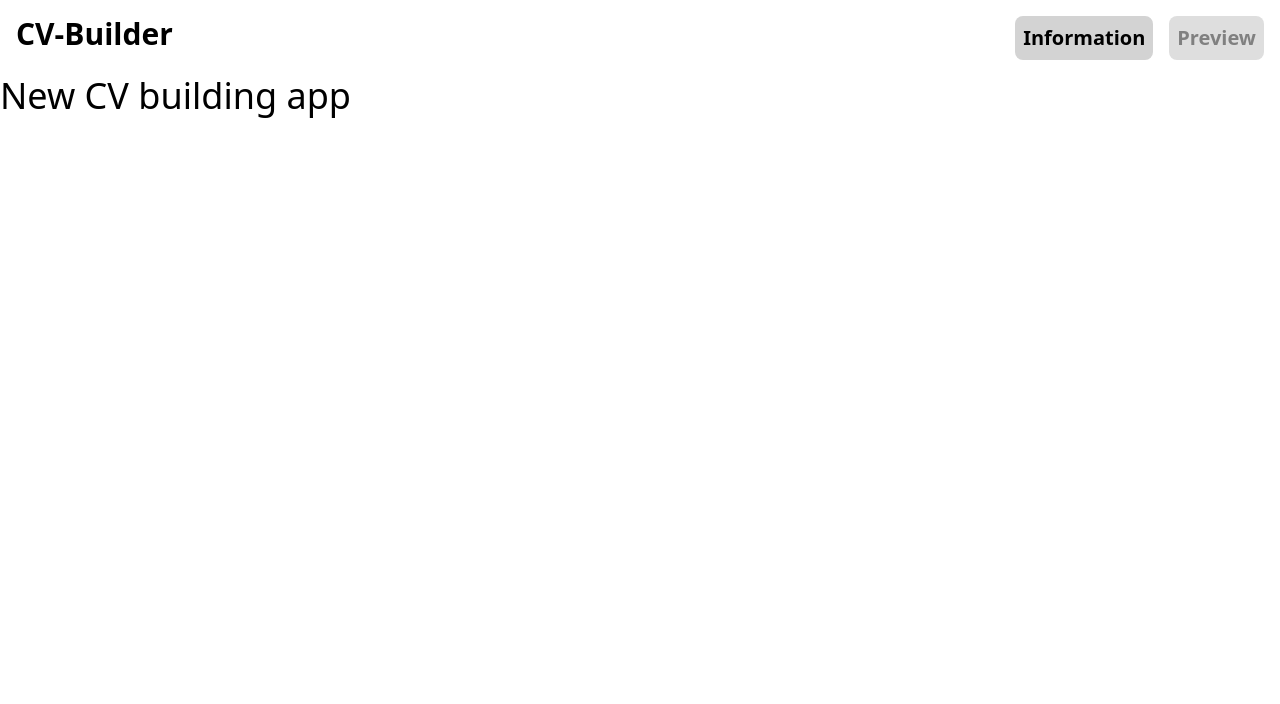
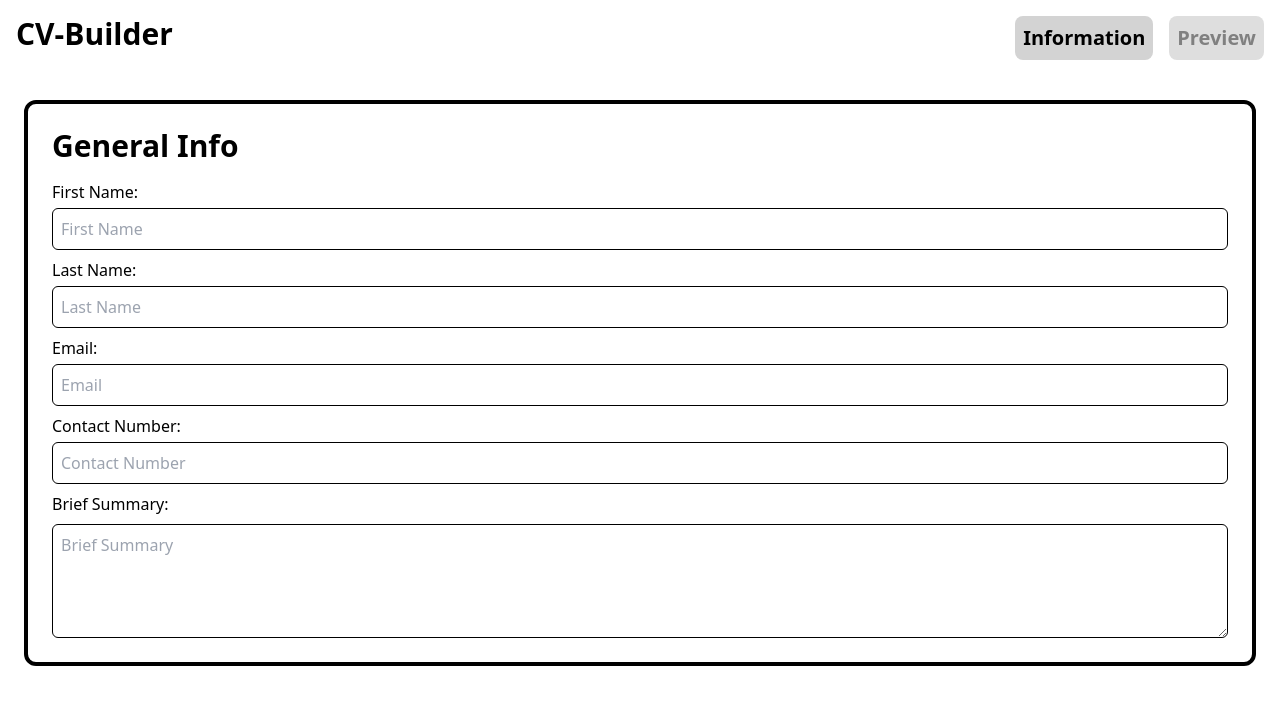
Before and after one commit to JC33340/CVbuilder2, a React (Vite) app: page / in a window 1280 px wide. Shown: the top 704 px of the page. Built offline with nearby package versions, Linux system fonts and the light colour scheme.

Commit message:
added general info section

```diff
--- a/src/App.tsx
+++ b/src/App.tsx
@@ -1,9 +1,14 @@
+import Section from "./components/Section"
+import GeneralInfo from "./components/GeneralInfo"
+
 
 function App() {
 
   return (
-    <div className='text-4xl'>
-      New CV building app
+    <div className="p-6">
+      <Section header="General Info">
+        <GeneralInfo />
+      </Section>
     </div>
   )
 }
--- a/src/Layout.tsx
+++ b/src/Layout.tsx
@@ -1,14 +1,68 @@
 import { Outlet } from "react-router"
 import Header from './components/Header'
+import { createContext, useState} from "react"
+
+type generalInfoStateType = {
+    firstName:string,
+    lastName:string,
+    email:string,
+    contactNumber:string,
+    briefSummary:string
+}
+
+type contextType = {
+    generalInfo:{
+        state:generalInfoStateType,
+        setter:(obj:generalInfoStateType)=>void
+    }
+}
+
+const userContext = createContext<contextType>({
+    generalInfo:{
+        state:{
+            firstName:'',
+            lastName:'',
+            email:'',
+            contactNumber:'',
+            briefSummary:''
+        },
+        setter:(obj:generalInfoStateType)=>{}
+    }
+});
 
 const Layout = ()=>{
+
+    //general info
+    const [generalInfo,setGeneralInfo] = useState<generalInfoStateType>({
+        firstName:'',
+        lastName:'',
+        email:'',
+        contactNumber:'',
+        briefSummary:''
+    })
+
+    const updateGeneralInfo = (obj:generalInfoStateType)=>{
+        setGeneralInfo(obj)
+    }
+
+
     return (
         <>
             <Header />
-            <Outlet />
+            <userContext.Provider value={{
+                generalInfo:{
+                    state:generalInfo,
+                    setter:updateGeneralInfo
+                }
+            }}>
+                <Outlet />
+            </userContext.Provider>
         </>
 
     )
 }
 
-export default Layout
+export {Layout}
+export {userContext}
+
+export { type generalInfoStateType}
--- /dev/null
+++ b/src/components/GeneralInfo.tsx
@@ -0,0 +1,58 @@
+import Input from './Input'
+import {useState,useContext,useEffect} from 'react'
+import { userContext } from '../Layout'
+import Textarea from './Textarea'
+import { type generalInfoStateType } from '../Layout'
+
+
+const GeneralInfo = ()=>{
+
+    const context = useContext(userContext);
+
+    const [generalInfoState,setGeneralInfoState] = useState<generalInfoStateType>({
+        firstName:'',
+        lastName:'',
+        email:'',
+        contactNumber:'',
+        briefSummary:''
+    })
+
+    const handleChange = (e:React.ChangeEvent<HTMLInputElement>)=>{
+        setGeneralInfoState(prev=>{
+            return(
+                {
+                    ...prev,
+                    [e.target.name]:e.target.value
+                }
+            )
+        })
+    }
+
+    const handleChangeTextarea = (e:React.ChangeEvent<HTMLTextAreaElement>)=>{
+        setGeneralInfoState(prev=>{
+            return(
+                {
+                    ...prev,
+                    [e.target.name]:e.target.value
+                }
+            )
+        })
+    }
+
+    //change context when input changes
+    useEffect(()=>{
+        context.generalInfo.setter(generalInfoState)
+    },[generalInfoState])
+
+    return(
+        <div className='flex flex-col gap-y-2'>
+            <Input placeholder='First Name' label='First Name:' handleChange={handleChange} name ='firstName' value={generalInfoState.firstName}/>
+            <Input placeholder='Last Name' label='Last Name:' handleChange={handleChange} name ='lastName' value={generalInfoState.lastName}/>
+            <Input placeholder='Email' label='Email:' handleChange={handleChange} name ='email' value={generalInfoState.email}/>
+            <Input placeholder='Contact Number' label='Contact Number:' handleChange={handleChange} name ='contactNumber' value={generalInfoState.contactNumber}/>
+            <Textarea handleChange={handleChangeTextarea} label='Brief Summary:' placeholder='Brief Summary' name="briefSummary" value={generalInfoState.briefSummary}></Textarea>
+        </div>
+    )
+}
+
+export default GeneralInfo
--- /dev/null
+++ b/src/components/Input.tsx
@@ -0,0 +1,19 @@
+type InputType = {
+    placeholder:string,
+    label:string,
+    handleChange:(e:any)=>void,
+    name:string,
+    value:string
+}
+
+const Input = ({placeholder,label,handleChange,name,value}:InputType)=>{
+    return(
+        <div className="flex flex-col gap-y-1">
+            <label>{label}</label>
+            <input value={value} name = {name} className="border-[1px] border-black rounded-md p-2" placeholder={placeholder} onChange={handleChange}></input>
+        </div>
+
+    )
+}
+
+export default Input
--- /dev/null
+++ b/src/components/Section.tsx
@@ -0,0 +1,12 @@
+
+
+const Section = ({header,children}:{header:string,children:React.ReactNode})=>{
+    return(
+        <div className="p-6 border-black border-4 rounded-xl flex flex-col gap-y-4">
+            <span className="text-3xl font-semibold">{header}</span>
+            {children}
+        </div>
+    )
+}
+
+export default Section
--- /dev/null
+++ b/src/components/Textarea.tsx
@@ -0,0 +1,16 @@
+const Textarea = ({label,placeholder,handleChange,value,name}:{
+    label:string,
+    placeholder:string,
+    handleChange:(e:React.ChangeEvent<HTMLTextAreaElement>)=>void,
+    value:string,
+    name:string
+})=>{
+    return(
+        <div className="flex flex-col gap-y-2">
+            <label>{label}</label>
+            <textarea name={name} value = {value} placeholder={placeholder} onChange={handleChange}className="border-[1px] border-black rounded-md p-2" rows={4} cols={50}></textarea>
+        </div>
+    )
+}
+
+export default Textarea
--- a/src/main.tsx
+++ b/src/main.tsx
@@ -1,7 +1,7 @@
 import { StrictMode } from 'react'
 import { createRoot } from 'react-dom/client'
 import App from './App.tsx'
-import Layout from './Layout.tsx'
+import {Layout} from './Layout.tsx'
 import Preview from './pages/Preview.tsx'
 import {BrowserRouter,Route,Routes} from 'react-router-dom'
 import './index.css'
```
